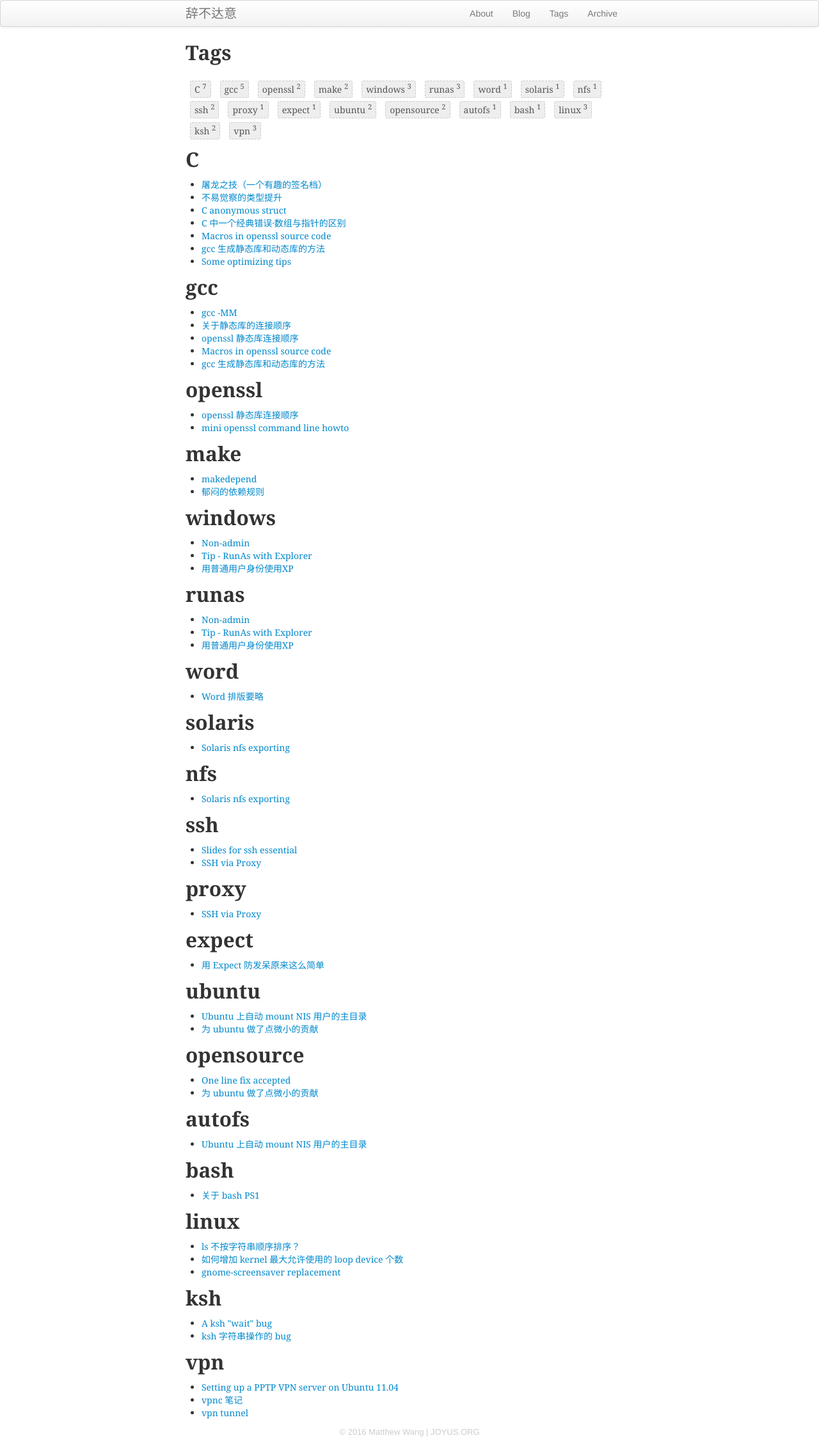
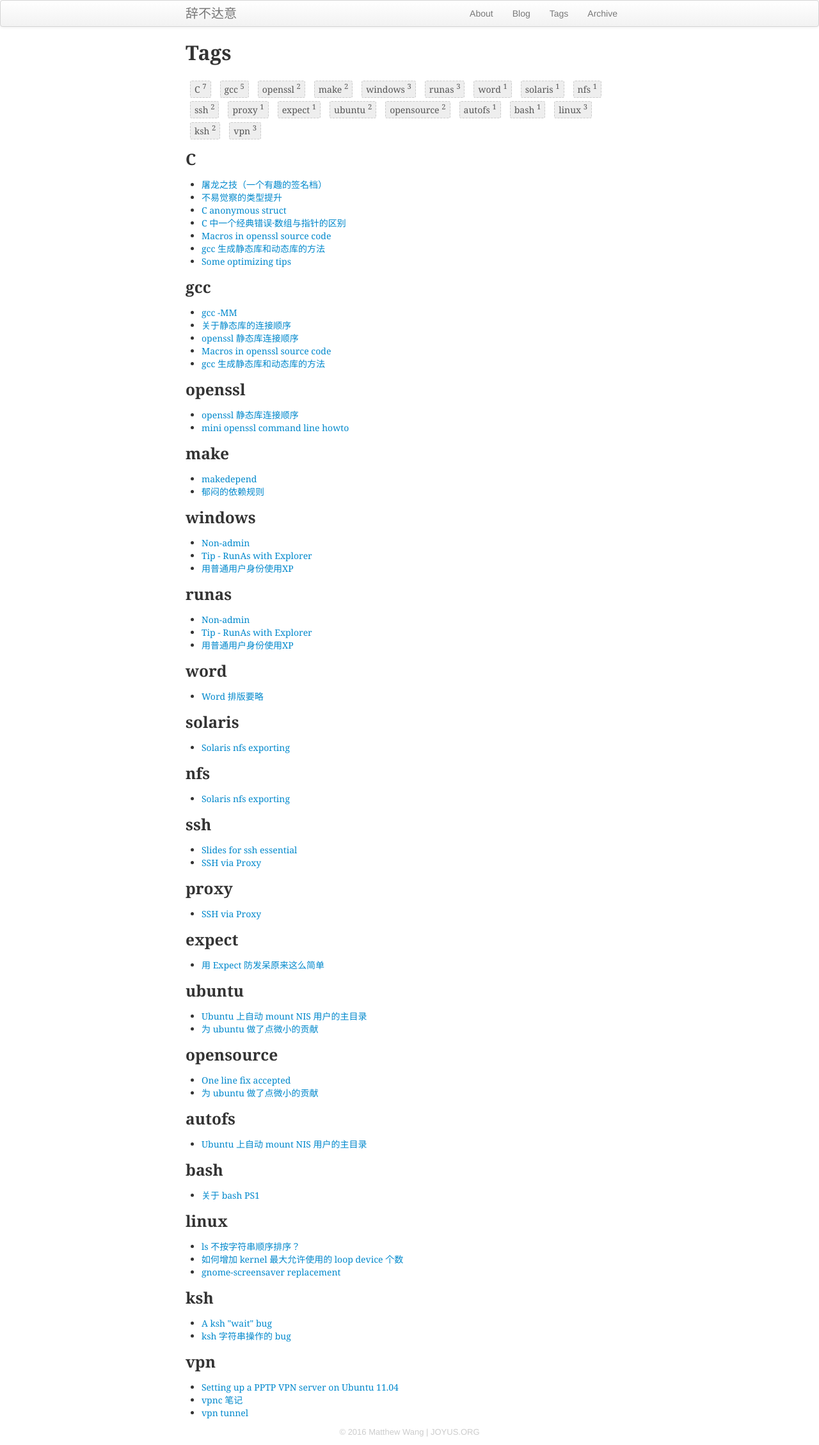
Before and after one commit to ymattw/joyus, a Jekyll site: the page built from tags.html, in a window 1280 px wide. Shown: the whole page at 64% size. Built offline with Jekyll 4.4.1, drawn with Linux system fonts in a browser that asks for light colours; Markdown is read by kramdown in place of the engine named in the settings.

Commit message:
Fix header level 2

```diff
--- a/tags.html
+++ b/tags.html
@@ -11,7 +11,7 @@ group: navigation
 </ul>
 
 {% for tag in site.tags %}
-  <h2 id="{{ tag[0] }}-ref">{{ tag[0] }}</h2>
+  <h3 id="{{ tag[0] }}-ref">{{ tag[0] }}</h3>
   <ul>
     {% for node in tag[1] %}
       {% if node.title != null %}
```
Also changed, not shown: blog.md (+0 -2 lines).
